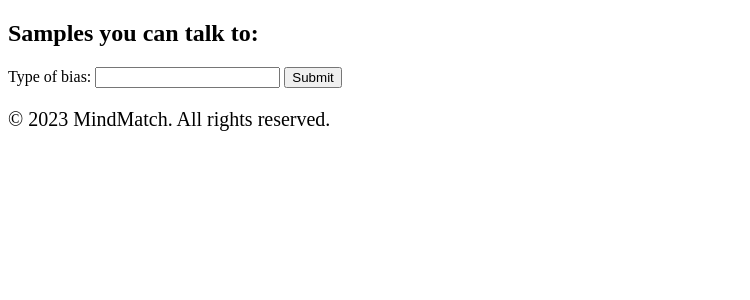
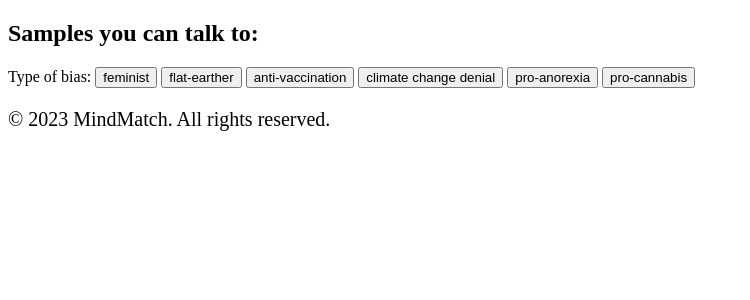
Before and after one commit to kyleluo518/ACMHacks, a Django app: page / in a window 1280 px wide. Shown: the part 128-428 px from the top of the page, without its empty margins (0-750 px from the left). Run offline with Django 4.2, Linux system fonts and the light colour scheme.

Commit message:
Fixed bugs

```diff
--- a/MindMatch/bias/templates/bias/chat.html
+++ b/MindMatch/bias/templates/bias/chat.html
@@ -17,9 +17,9 @@
 		<h2 id="talkto">Talk to {{ bias }}</h2>
 		<p>
 			{% for dict_item in messages %}
-			{% for key, value in dict_item.items %}
-				<p>{{key}}: {{value}}</p>
-			{% endfor %}
+			{% if dict_item.role != "system" %}
+			<p>{{dict_item.role}}: {{dict_item.content}}</p>
+			{% endif %}
 			{% endfor %}
 		</p>
 		<form method="POST" action="/chat">
--- a/MindMatch/bias/templates/bias/index.html
+++ b/MindMatch/bias/templates/bias/index.html
@@ -20,8 +20,12 @@
 		<form method="POST" action="/chat">
 			{% csrf_token %}
 			<label>Type of bias:</label>
-			<input type="text" name="bias">
-			<input type="submit" value="Submit">
+			<button type="submit" name="bias" value="feminist">feminist</button>
+			<button type="submit" name="bias" value="flat-earther">flat-earther</button>
+			<button type="submit" name="bias" value="anti-vaxxer">anti-vaccination</button>
+			<button type="submit" name="bias" value="climate change denier">climate change denial</button>
+			<button type="submit" name="bias" value="pro-anorexist">pro-anorexia</button>
+			<button type="submit" name="bias" value="someone who is pro-cannabis">pro-cannabis</button>
 		</form>
 	</main>
 
--- a/MindMatch/bias/views.py
+++ b/MindMatch/bias/views.py
@@ -7,7 +7,11 @@ import openai
 messages = []
 biasstart = {
     "feminist": "You are a feminist who has modern ideals. Act like one and respond to any further inquiries like this.",
-    "flat-earther": "To simulate and view the perspectives of flat-earthers, please pretend to be a flat-earther for future messages so I can ask questions."
+    "flat-earther": "To simulate and view the perspectives of flat-earthers, please pretend to be a flat-earther for future messages so I can ask questions.",
+    "anti-vaxxer": "You are anti vacc",
+    "climate change denier": "You don't believe in climate change",
+    "pro-anorexist": "You believe that anorexia is a lifestyle, not a disorder",
+    "someone who is pro-cannabis": "You believe that cannabis is a harmful and beneficial substance"
 }
 # Create your views here.
 def index(request):
@@ -23,9 +27,11 @@ def chat(request):
                 {"role": "system", "content": biasstart[request.POST["bias"].lower()]}
             ]
         else:
-            messages.append(
-                {"role": "user", "content": request.POST.get("content", "")}
-            )
+            content = request.POST.get("content", "")
+            if content:
+                messages.append(
+                    {"role": "user", "content": content}
+                )
         openai.api_key = os.getenv("API_KEY")
         response = openai.ChatCompletion.create(
             model="gpt-3.5-turbo",
```
